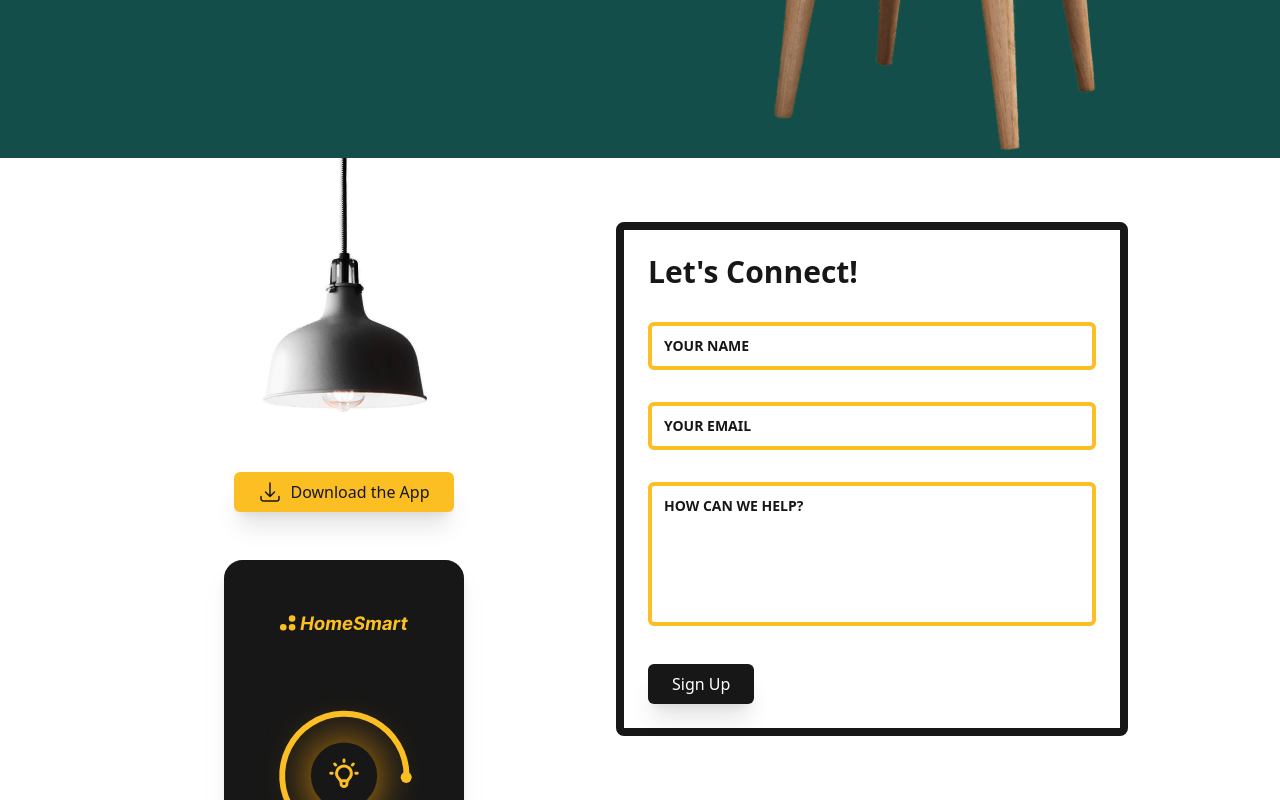
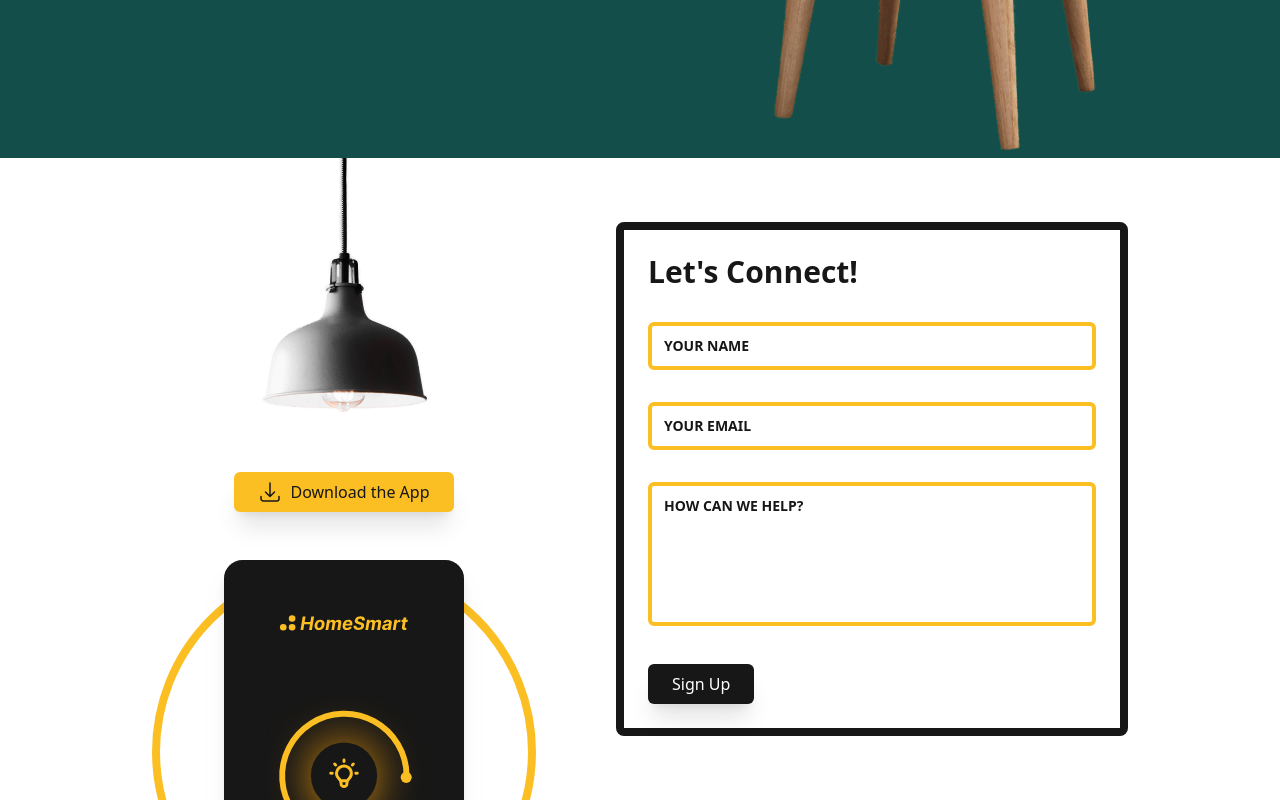
Before and after one commit to Vale404-notfound/tailwind-project-smart-home, a website built with Vite: page index.html in a window 1280 px wide. Shown: the part 2460-3260 px from the top of the page. Built offline with nearby package versions, Linux system fonts and the light colour scheme.

Commit message:
add circle behind phone

```diff
--- a/index.html
+++ b/index.html
@@ -498,6 +498,20 @@ dark:bg-neutral-800
         xl:max-w-xs
         ">
 
+        <div class="
+        absolute
+        -bottom-18
+        left-1/2
+        -translate-x-1/2
+        aspect-square
+        -z-10
+        md:border-8
+        border-amber-400
+        rounded-full
+        md:w-72
+        lg:w-96
+        "></div>
+
       </div>
 
       <form class="
```
